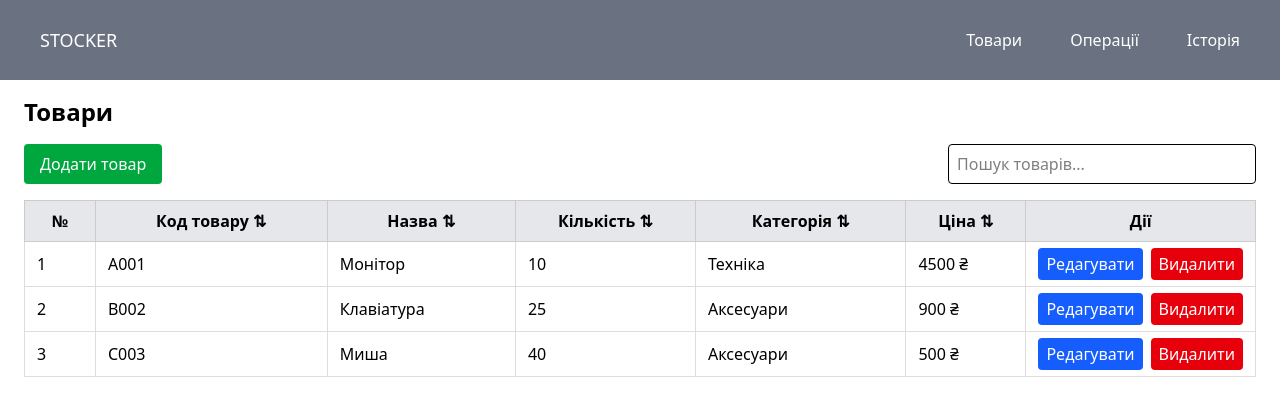
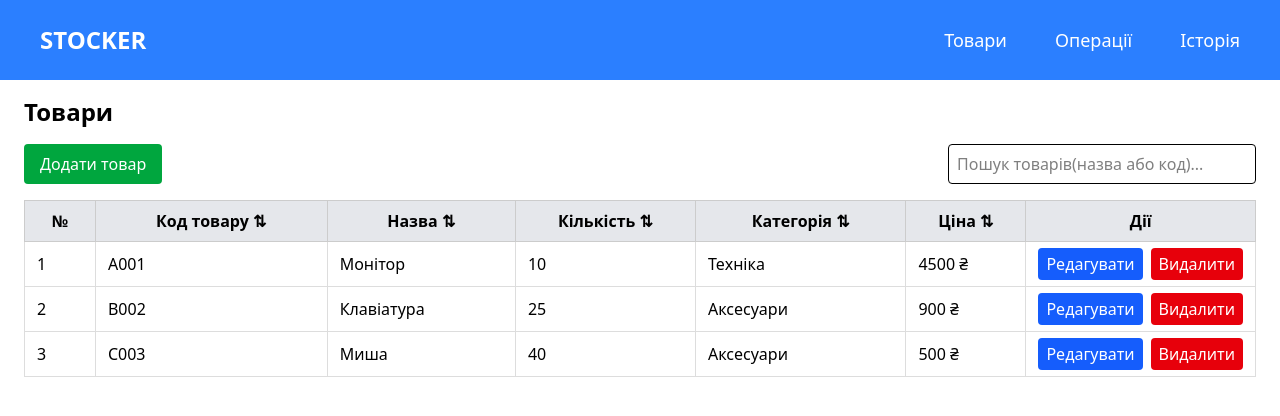
Before and after one commit to zhamanko/stocker, a Vue app: page /#/products in a window 1280 px wide. Shown: the top 416 px of the page. Built offline with nearby package versions, Linux system fonts and the light colour scheme.

Commit message:
feat: enhance UI elements with hover effects; update Header and input placeholders; remove unused views

```diff
--- a/src/components/Header.vue
+++ b/src/components/Header.vue
@@ -1,13 +1,13 @@
 <template>
-    <header class="bg-gray-500 h-20 w-full flex justify-between items-center px-10">
-        <h1 class="text-white text-lg">STOCKER</h1>
+    <header class="bg-blue-500 h-20 w-full flex justify-between items-center px-10">
+        <h1 class="text-white text-2xl font-bold">STOCKER</h1>
         <div>
             <nav class="text-white flex gap-12">
-                <router-link to="/products">Товари</router-link>
+                <router-link to="/products" class="text-lg hover:scale-110 transition">Товари</router-link>
                 <!-- <router-link to="/income">Прихід</router-link>
                 <router-link to="/sale">Продаж</router-link> -->
-                <router-link to="/operation">Операції</router-link>
-                <router-link to="/history">Історія</router-link>
+                <router-link to="/operation" class="text-lg hover:scale-110 transition">Операції</router-link>
+                <router-link to="/history" class="text-lg hover:scale-110 transition">Історія</router-link>
             </nav>
         </div>
     </header>
--- a/src/views/HistoryView.vue
+++ b/src/views/HistoryView.vue
@@ -105,17 +105,17 @@ const filteredHistory = computed(() => {
         <!-- Пошук -->
         <div class="mb-4 flex gap-2 justify-between">
             <div class="space-x-4">
-                <button class="bg-blue-400 text-white px-6 py-1 rounded"
+                <button class="bg-blue-400 text-white px-6 py-1 rounded cursor-pointer hover:bg-blue-500 transition"
                     :class="typeActive === 'all' ? 'bg-blue-600' : ''" @click="typeActive = 'all'">
                     Все
                 </button>
 
-                <button class="bg-blue-400 text-white px-6 py-1 rounded"
+                <button class="bg-blue-400 text-white px-6 py-1 rounded cursor-pointer hover:bg-blue-500 transition"
                     :class="typeActive === 'income' ? 'bg-blue-600' : ''" @click="typeActive = 'income'">
                     Приходи
                 </button>
 
-                <button class="bg-blue-400 text-white px-6 py-1 rounded"
+                <button class="bg-blue-400 text-white px-6 py-1 rounded cursor-pointer hover:bg-blue-500 transition"
                     :class="typeActive === 'sale' ? 'bg-blue-600' : ''" @click="typeActive = 'sale'">
                     Продажі
                 </button>
@@ -125,7 +125,7 @@ const filteredHistory = computed(() => {
                 <span>—</span>
                 <input type="date" v-model="dateTo" class="border px-2 py-1 rounded" />
             </div>
-            <input v-model="search" type="text" placeholder="Пошук..." class="border px-2 py-1 rounded w-124" />
+            <input v-model="search" type="text" placeholder="Пошук(назва або код)..." class="border px-2 py-1 rounded w-124" />
         </div>
 
         <div>
--- a/src/views/IncomeView.vue
+++ /dev/null
@@ -1,3 +0,0 @@
-<template>
-    <h1>Прихід</h1>
-</template>
--- a/src/views/OperationView.vue
+++ b/src/views/OperationView.vue
@@ -102,7 +102,7 @@ function submitOperation() {
                 </td>
 
                 <td class="p-2 text-center">
-                    <button class="text-red-600" v-if="rows.length > 1" @click="removeRow(row.id)">
+                    <button class="text-red-600 cursor-pointer hover:scale-180 transition" v-if="rows.length > 1" @click="removeRow(row.id)">
                         ✖
                     </button>
                 </td>
@@ -112,14 +112,14 @@ function submitOperation() {
 
     <!-- Додати позицію -->
     <div class="flex justify-center">
-        <button class="bg-blue-500 text-white py-1 px-4 rounded mt-5" @click="addRow">
+        <button class="bg-blue-500 text-white py-1 px-4 rounded mt-5 hover:bg-blue-600 cursor-pointer transition" @click="addRow">
             Додати позицію
         </button>
     </div>
 
     <!-- Виконати -->
     <div class="flex justify-end mt-6">
-        <button class="bg-green-500 text-white py-2 px-6 rounded" @click="submitOperation">
+        <button class="bg-green-500 text-white py-2 px-6 rounded hover:bg-green-600 cursor-pointer transition" @click="submitOperation">
             Виконати операцію
         </button>
     </div>
--- a/src/views/ProductsView.vue
+++ b/src/views/ProductsView.vue
@@ -141,12 +141,12 @@ function deleteProduct(id: number) {
 
         <div class="mb-4 flex gap-2 justify-between">
             <div>
-                <button class="bg-green-600 text-white px-4 py-2 rounded" @click="openAddModal">
+                <button class="bg-green-600 text-white px-4 py-2 rounded hover:bg-green-700 cursor-pointer transition" @click="openAddModal">
                     Додати товар
                 </button>
 
             </div>
-            <input v-model="search" type="text" placeholder="Пошук товарів..." class="border px-2 py-1 rounded w-1/4" />
+            <input v-model="search" type="text" placeholder="Пошук товарів(назва або код)..." class="border px-2 py-1 rounded w-1/4" />
         </div>
 
         <table class="w-full border-collapse">
@@ -223,11 +223,11 @@ function deleteProduct(id: number) {
                     <td class="td">{{ p.price }} ₴</td>
                     <td class="td w-57">
                         <div class="flex gap-2 items-center">
-                            <button class="w-full bg-blue-600 text-white px-2 py-1 rounded" @click="openEditModal(p)">
+                            <button class="w-full bg-blue-600 text-white px-2 py-1 rounded hover:bg-blue-700 cursor-pointer transition" @click="openEditModal(p)">
                                 Редагувати
                             </button>
 
-                            <button class="w-full bg-red-600 text-white px-2 py-1 rounded" @click="deleteProduct(p.id)">
+                            <button class="w-full bg-red-600 text-white px-2 py-1 rounded hover:bg-red-700 cursor-pointer transition" @click="deleteProduct(p.id)">
                                 Видалити
                             </button>
 
@@ -272,10 +272,10 @@ function deleteProduct(id: number) {
             </div>
 
             <div class="flex justify-end gap-3">
-                <button class="px-4 py-2 rounded border" @click="closeModal">
+                <button class="px-4 py-2 rounded border hover:bg-gray-100 cursor-pointer transition" @click="closeModal">
                     Скасувати
                 </button>
-                <button class="px-4 py-2 rounded bg-green-600 text-white" @click="saveProduct">
+                <button class="px-4 py-2 rounded bg-green-600 text-white hover:bg-green-700 cursor-pointer transition" @click="saveProduct">
                     Зберегти
                 </button>
             </div>
@@ -291,6 +291,7 @@ function deleteProduct(id: number) {
     border: 1px solid #ccc;
     user-select: none;
     white-space: nowrap;
+        cursor: pointer;
 }
 
 .td {
--- a/src/views/SaleView.vue
+++ /dev/null
@@ -1,3 +0,0 @@
-<template>
-    <h1>Продаж</h1>
-</template>
```
